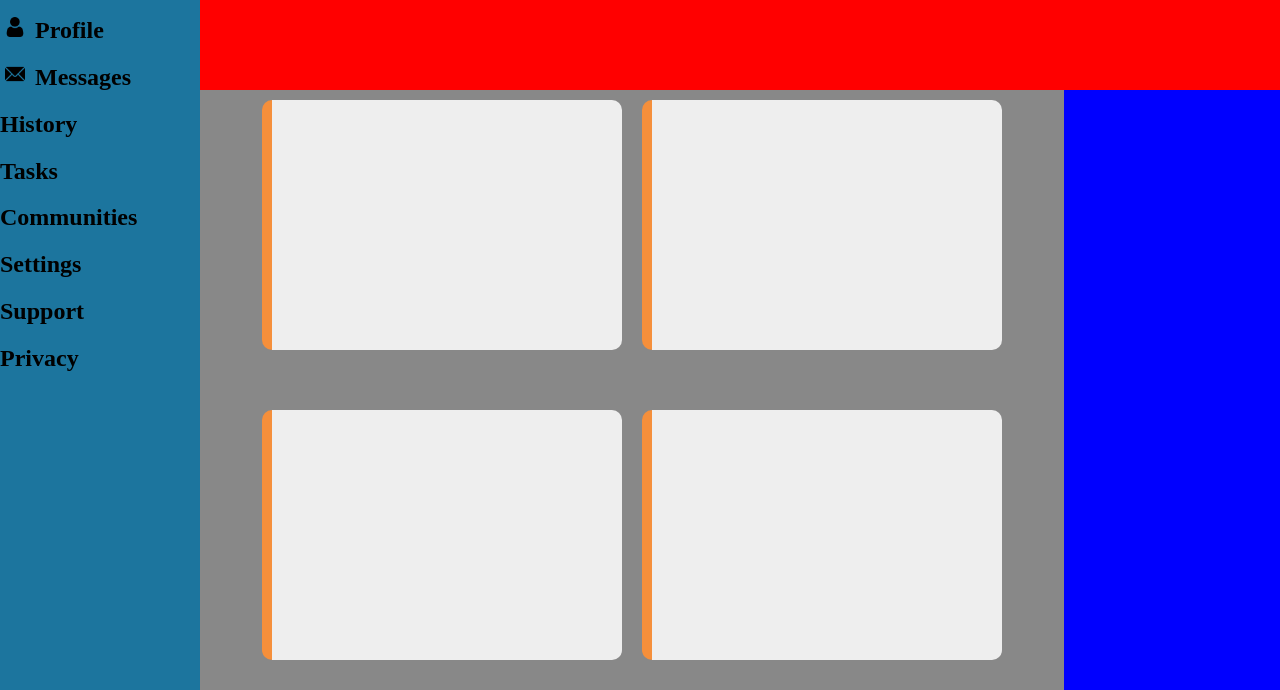
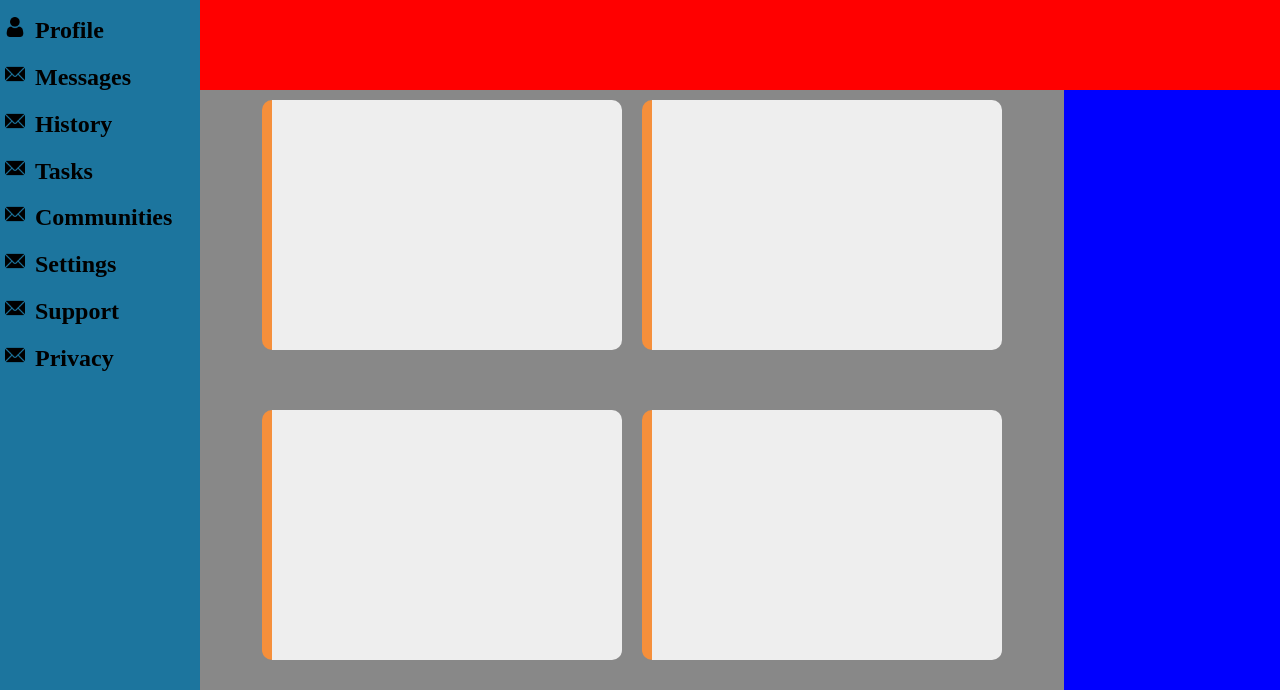
Before and after one commit to matthew0122/AdminDashboard, a plain HTML site: page index.html in a window 1280 px wide. Shown: the part 110-800 px from the top of the page. Drawn offline with Linux system fonts and the light colour scheme.

Commit message:
add some more backbone stuff

```diff
--- a/index.html
+++ b/index.html
@@ -13,34 +13,42 @@
             <a href=""><img src="images/dashboard.png" alt="dashboard"></a>
             <h1>Dashboard</h1>
         </div>
-        <span class="sideline">
+        <div class="sideline">
             <a href=""><img src="images/home.png" alt="home"></a>
             <h2>Home</h2>
-        </span>
-        <span class="sideline">
+        </div>
+        <div class="sideline">
             <a href=""><img src="images/user.png" alt="user"></a>
             <h2>Profile</h2>
-        </span>
-        <span class="sideline">
+        </div>
+        <div class="sideline">
             <a href=""><img src="images/email.png" alt="user"></a>
             <h2>Messages</h2>
-        </span>
-        <span class="sideline">
+        </div>
+        <div class="sideline">
+            <a href=""><img src="images/email.png" alt="user"></a>
             <h2>History</h2>
-        </span>
-        <span class="sideline">
+        </div>
+        <div class="sideline">
+            <a href=""><img src="images/email.png" alt="user"></a>
             <h2>Tasks</h2>
-        </span>
-        <h2>Communities</h2>
-        <span class="sideline">
+        </div>
+        <div class="sideline">
+            <a href=""><img src="images/email.png" alt="user"></a>
+            <h2>Communities</h2>
+        </div>
+        <div class="sideline">
+            <a href=""><img src="images/email.png" alt="user"></a>
             <h2>Settings</h2>
-        </span>
-        <span class="sideline">
+        </div>
+        <div class="sideline">
+            <a href=""><img src="images/email.png" alt="user"></a>
             <h2>Support</h2>
-        </span>
-        <span class="sideline">
+        </div>
+        <div class="sideline">
+            <a href=""><img src="images/email.png" alt="user"></a>
             <h2>Privacy</h2>
-        </span>
+        </div>
 
     </div>
     <div class="main">
```
